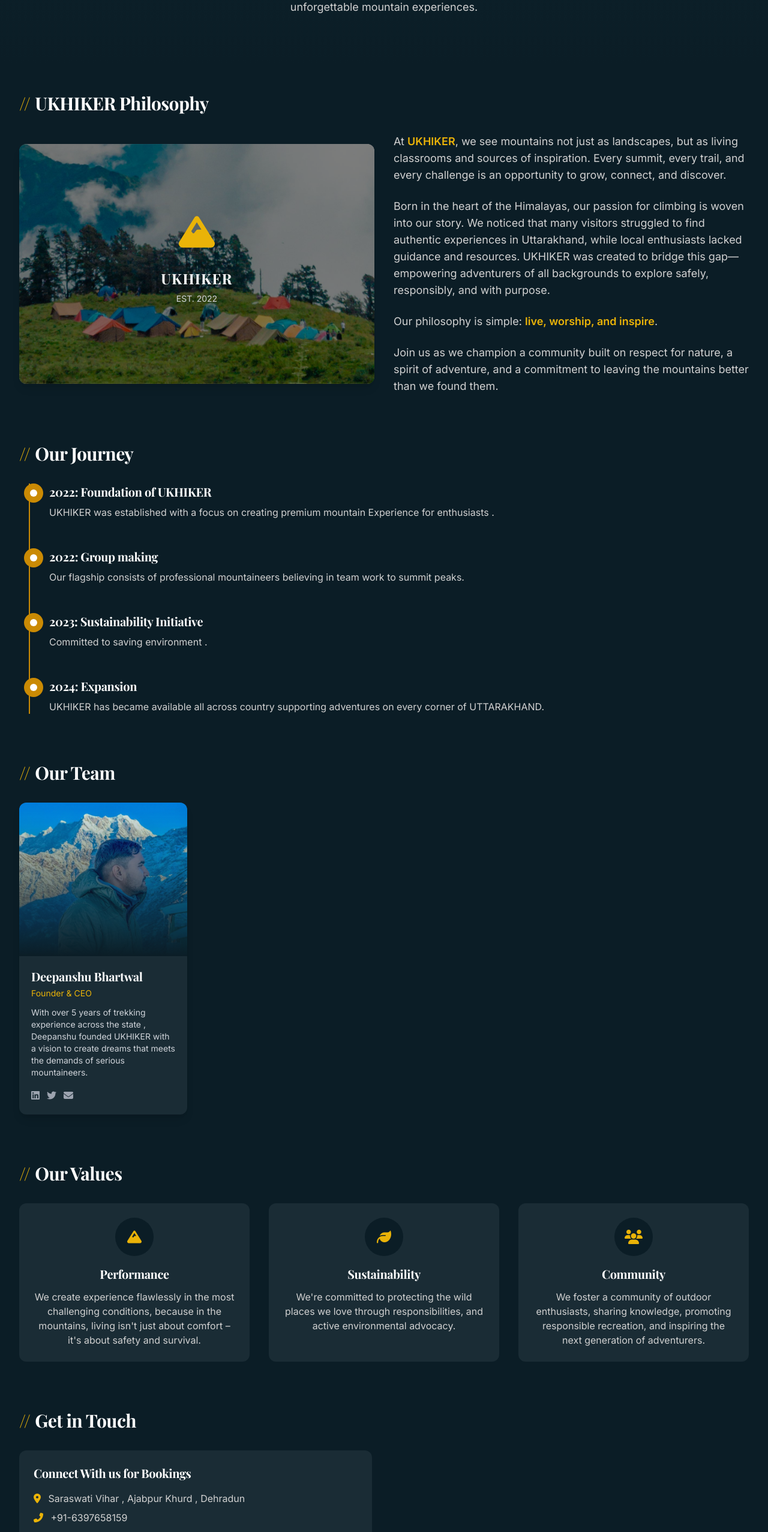
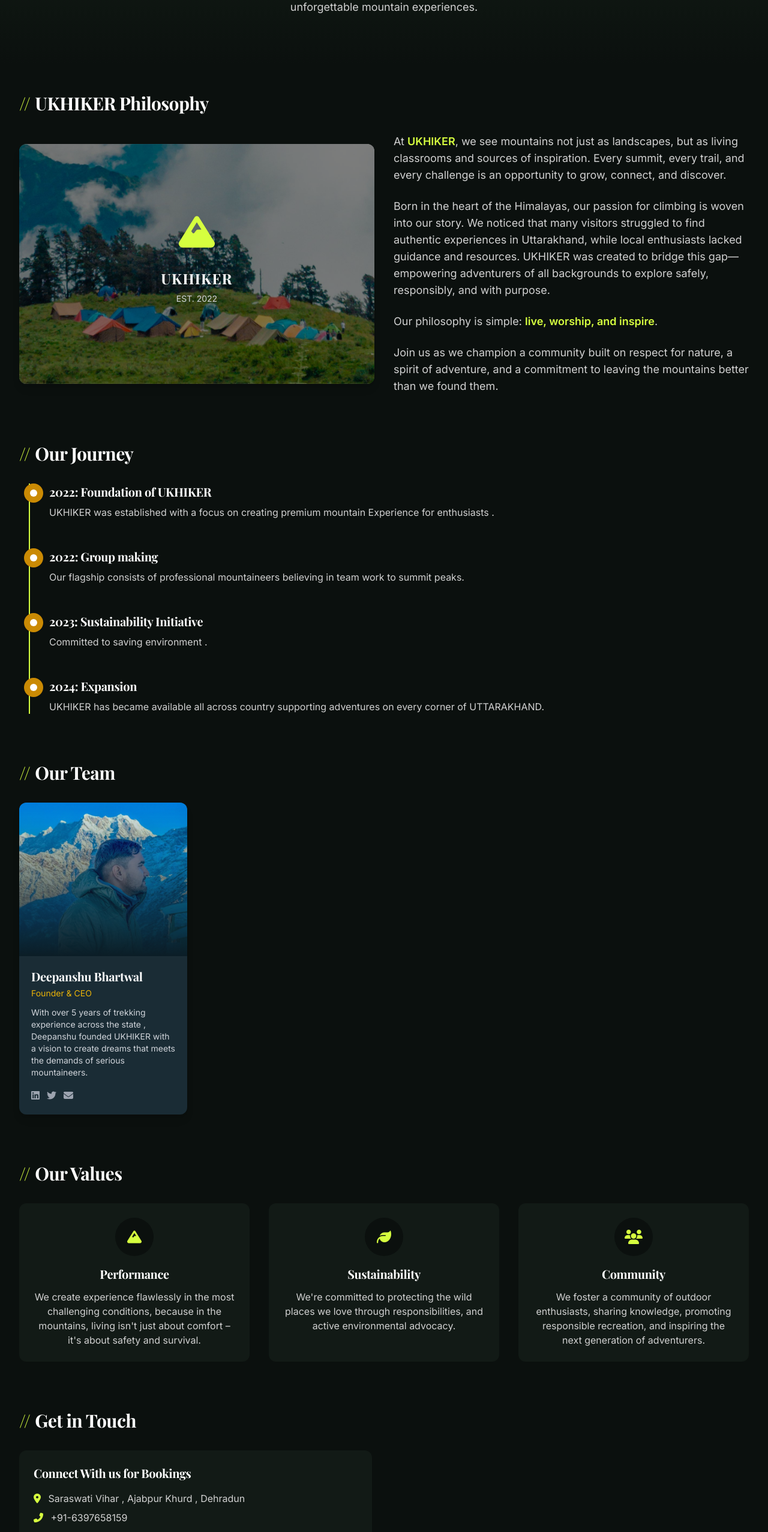
Before and after one commit to TLxGHOST/UKHIKERS2, a React (Vite) app in the folder frontend/: page /about in a window 1280 px wide. Shown: the part 234-2788 px from the top of the page at 60% size. Built offline with nearby package versions, Linux system fonts and the light colour scheme.

Commit message:
Align public page palette with adventure redesign

```diff
--- a/frontend/src/pages/AboutPage.jsx
+++ b/frontend/src/pages/AboutPage.jsx
@@ -58,11 +58,11 @@ const AboutPage = () => {
   }, []);
 
   return (
-    <div className="min-h-screen bg-[#0b1d26] font-[Inter] text-[#d1d1d1]">
+    <div className="min-h-screen bg-[#0b100e] font-[Inter] text-[#d1d1d1]">
       <Navbar isScrolled={isScrolled} active="About" />
 
       {/* Hero Section */}
-      <div className="relative pt-28 pb-20 px-4 sm:px-6 lg:px-8 text-center bg-gradient-to-b from-[#0b1d26] via-[#0c2029] to-[#0b1d26]">
+      <div className="relative pt-28 pb-20 px-4 sm:px-6 lg:px-8 text-center bg-gradient-to-b from-[#0b100e] via-[#101913] to-[#0b100e]">
         <h1 className="text-4xl md:text-5xl font-bold mb-4 font-[Playfair_Display] text-white">
           Our Story
         </h1>
@@ -77,18 +77,18 @@ const AboutPage = () => {
         {/* Brand Story */}
         <div className="mb-20">
           <h2 className="text-3xl font-bold mb-8 font-[Playfair_Display] text-white relative">
-            <span className="inline-block mr-2 text-yellow-500">//</span>
+            <span className="inline-block mr-2 text-[#d6ff3f]">//</span>
             UKHIKER Philosophy
           </h2>
 
           <div className="grid md:grid-cols-2 gap-8 items-center">
-            <div className="h-[400px] relative bg-[#1a2c35] rounded-xl overflow-hidden shadow-lg">
+            <div className="h-[400px] relative bg-[#121a16] rounded-xl overflow-hidden shadow-lg">
               <img
                 src="/assets/images/about/company.jpg"
                 alt="Mountain landscape"
                 className="w-full h-full object-cover transition-transform duration-500 hover:scale-105"
               />
-              <div className="absolute inset-0 flex flex-col items-center justify-center text-yellow-500 bg-black bg-opacity-50">
+              <div className="absolute inset-0 flex flex-col items-center justify-center text-[#d6ff3f] bg-black bg-opacity-50">
                 <i className="fas fa-mountain text-6xl mb-4 animate-bounce"></i>
                 <h3 className="text-2xl font-bold text-white tracking-wider">
                   UKHIKER
@@ -99,7 +99,7 @@ const AboutPage = () => {
             <div>
               <p className="text-lg mb-6">
                 At{" "}
-                <span className="text-yellow-500 font-semibold">UKHIKER</span>,
+                <span className="text-[#d6ff3f] font-semibold">UKHIKER</span>,
                 we see mountains not just as landscapes, but as living
                 classrooms and sources of inspiration. Every summit, every
                 trail, and every challenge is an opportunity to grow, connect,
@@ -115,7 +115,7 @@ const AboutPage = () => {
               </p>
               <p className="text-lg mb-6">
                 Our philosophy is simple:{" "}
-                <span className="text-yellow-500 font-semibold">
+                <span className="text-[#d6ff3f] font-semibold">
                   live, worship, and inspire
                 </span>
                 .
@@ -132,11 +132,11 @@ const AboutPage = () => {
         {/* Company Milestones */}
         <div className="mb-20">
           <h2 className="text-3xl font-bold mb-8 font-[Playfair_Display] text-white relative">
-            <span className="inline-block mr-2 text-yellow-500">//</span>
+            <span className="inline-block mr-2 text-[#d6ff3f]">//</span>
             Our Journey
           </h2>
 
-          <div className="relative border-l-2 border-yellow-600 pl-8 ml-4 space-y-12">
+          <div className="relative border-l-2 border-[#d6ff3f] pl-8 ml-4 space-y-12">
             {milestones.map((milestone, index) => (
               <div key={index} className="relative">
                 <span className="absolute -left-[42px] flex items-center justify-center w-8 h-8 bg-yellow-600 rounded-full">
@@ -154,7 +154,7 @@ const AboutPage = () => {
         {/* Team Section */}
         <div className="mb-20">
           <h2 className="text-3xl font-bold mb-8 font-[Playfair_Display] text-white relative">
-            <span className="inline-block mr-2 text-yellow-500">//</span>
+            <span className="inline-block mr-2 text-[#d6ff3f]">//</span>
             Our Team
           </h2>
 
@@ -168,14 +168,14 @@ const AboutPage = () => {
         {/* Values */}
         <div className="mb-20">
           <h2 className="text-3xl font-bold mb-8 font-[Playfair_Display] text-white relative">
-            <span className="inline-block mr-2 text-yellow-500">//</span>
+            <span className="inline-block mr-2 text-[#d6ff3f]">//</span>
             Our Values
           </h2>
 
           <div className="grid md:grid-cols-3 gap-8 text-center">
-            <div className="bg-[#1a2c35] p-6 rounded-xl">
-              <div className="inline-flex items-center justify-center w-16 h-16 bg-[#0b1d26] rounded-full mb-4">
-                <i className="fas fa-mountain text-yellow-500 text-2xl"></i>
+            <div className="bg-[#121a16] p-6 rounded-xl">
+              <div className="inline-flex items-center justify-center w-16 h-16 bg-[#0b100e] rounded-full mb-4">
+                <i className="fas fa-mountain text-[#d6ff3f] text-2xl"></i>
               </div>
               <h3 className="text-xl font-bold mb-3 text-white">Performance</h3>
               <p>
@@ -185,9 +185,9 @@ const AboutPage = () => {
               </p>
             </div>
 
-            <div className="bg-[#1a2c35] p-6 rounded-xl">
-              <div className="inline-flex items-center justify-center w-16 h-16 bg-[#0b1d26] rounded-full mb-4">
-                <i className="fas fa-leaf text-yellow-500 text-2xl"></i>
+            <div className="bg-[#121a16] p-6 rounded-xl">
+              <div className="inline-flex items-center justify-center w-16 h-16 bg-[#0b100e] rounded-full mb-4">
+                <i className="fas fa-leaf text-[#d6ff3f] text-2xl"></i>
               </div>
               <h3 className="text-xl font-bold mb-3 text-white">
                 Sustainability
@@ -198,9 +198,9 @@ const AboutPage = () => {
               </p>
             </div>
 
-            <div className="bg-[#1a2c35] p-6 rounded-xl">
-              <div className="inline-flex items-center justify-center w-16 h-16 bg-[#0b1d26] rounded-full mb-4">
-                <i className="fas fa-users text-yellow-500 text-2xl"></i>
+            <div className="bg-[#121a16] p-6 rounded-xl">
+              <div className="inline-flex items-center justify-center w-16 h-16 bg-[#0b100e] rounded-full mb-4">
+                <i className="fas fa-users text-[#d6ff3f] text-2xl"></i>
               </div>
               <h3 className="text-xl font-bold mb-3 text-white">Community</h3>
               <p>
@@ -215,7 +215,7 @@ const AboutPage = () => {
         {/* Contact Section */}
         <div>
           <h2 className="text-3xl font-bold mb-8 font-[Playfair_Display] text-white relative">
-            <span className="inline-block mr-2 text-yellow-500">//</span>
+            <span className="inline-block mr-2 text-[#d6ff3f]">//</span>
             Get in Touch
           </h2>
 
@@ -223,20 +223,20 @@ const AboutPage = () => {
             {/* <ContactForm /> */}
 
             <div>
-              <div className="bg-[#1a2c35] p-6 rounded-xl mb-6">
+              <div className="bg-[#121a16] p-6 rounded-xl mb-6">
                 <h3 className="text-xl font-bold mb-4 text-white">
                   Connect With us for Bookings
                 </h3>
                 <p className="mb-2">
-                  <i className="fas fa-map-marker-alt mr-2 text-yellow-500"></i>{" "}
+                  <i className="fas fa-map-marker-alt mr-2 text-[#d6ff3f]"></i>{" "}
                   Saraswati Vihar , Ajabpur Khurd , Dehradun
                 </p>
                 <p className="mb-2">
-                  <i className="fas fa-phone-alt mr-2 text-yellow-500"></i>{" "}
+                  <i className="fas fa-phone-alt mr-2 text-[#d6ff3f]"></i>{" "}
                   +91-6397658159
                 </p>
                 <p>
-                  <i className="fas fa-envelope mr-2 text-yellow-500"></i>{" "}
+                  <i className="fas fa-envelope mr-2 text-[#d6ff3f]"></i>{" "}
                   ukhikers@gmail.com
                 </p>
               </div>
@@ -244,25 +244,25 @@ const AboutPage = () => {
               <div className="flex space-x-4">
                 <a
                   href="#"
-                  className="inline-flex items-center justify-center w-10 h-10 bg-[#1a2c35] rounded-full hover:bg-yellow-600 transition-colors"
+                  className="inline-flex items-center justify-center w-10 h-10 bg-[#121a16] rounded-full hover:bg-yellow-600 transition-colors"
                 >
                   <i className="fab fa-instagram text-white"></i>
                 </a>
                 <a
                   href="#"
-                  className="inline-flex items-center justify-center w-10 h-10 bg-[#1a2c35] rounded-full hover:bg-yellow-600 transition-colors"
+                  className="inline-flex items-center justify-center w-10 h-10 bg-[#121a16] rounded-full hover:bg-yellow-600 transition-colors"
                 >
                   <i className="fab fa-facebook-f text-white"></i>
                 </a>
                 <a
                   href="#"
-                  className="inline-flex items-center justify-center w-10 h-10 bg-[#1a2c35] rounded-full hover:bg-yellow-600 transition-colors"
+                  className="inline-flex items-center justify-center w-10 h-10 bg-[#121a16] rounded-full hover:bg-yellow-600 transition-colors"
                 >
                   <i className="fab fa-twitter text-white"></i>
                 </a>
                 <a
                   href="#"
-                  className="inline-flex items-center justify-center w-10 h-10 bg-[#1a2c35] rounded-full hover:bg-yellow-600 transition-colors"
+                  className="inline-flex items-center justify-center w-10 h-10 bg-[#121a16] rounded-full hover:bg-yellow-600 transition-colors"
                 >
                   <i className="fab fa-youtube text-white"></i>
                 </a>
```
